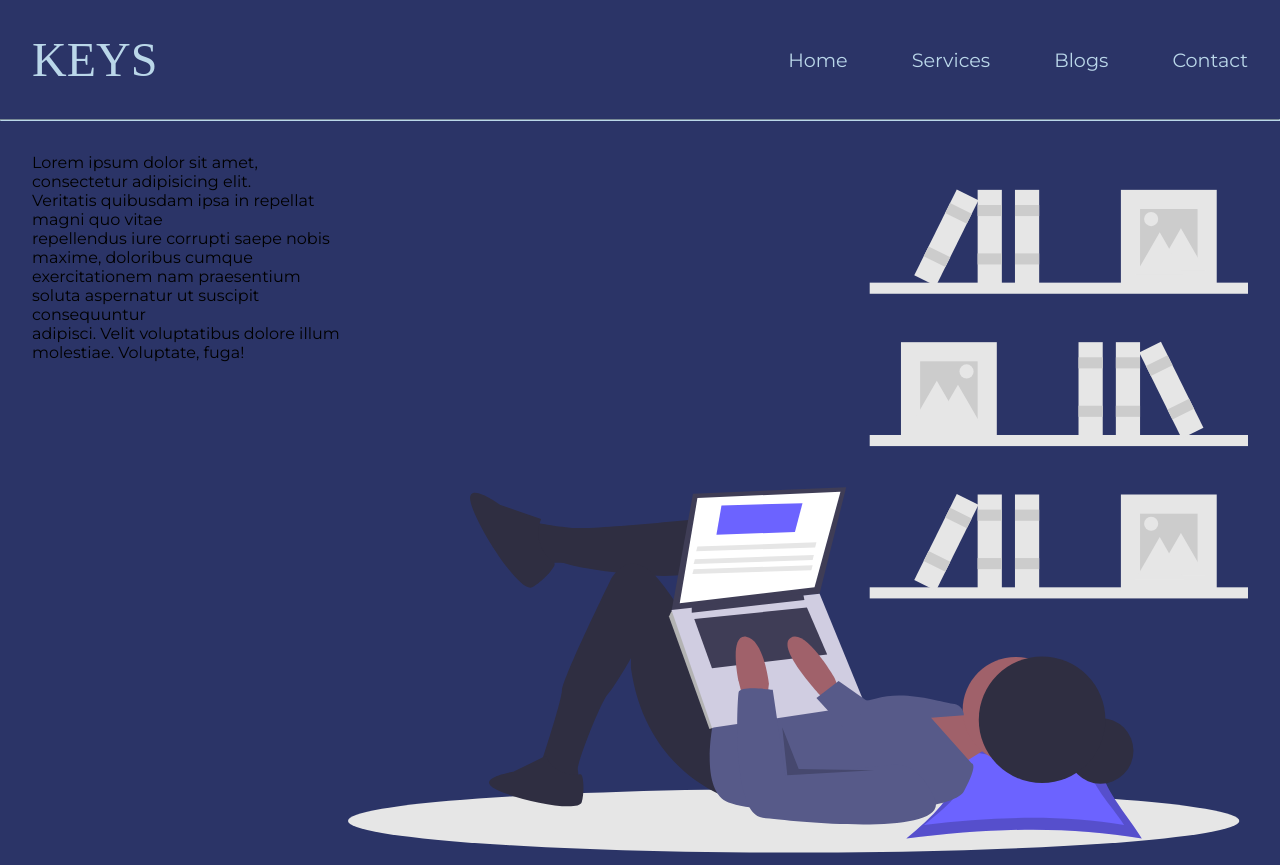
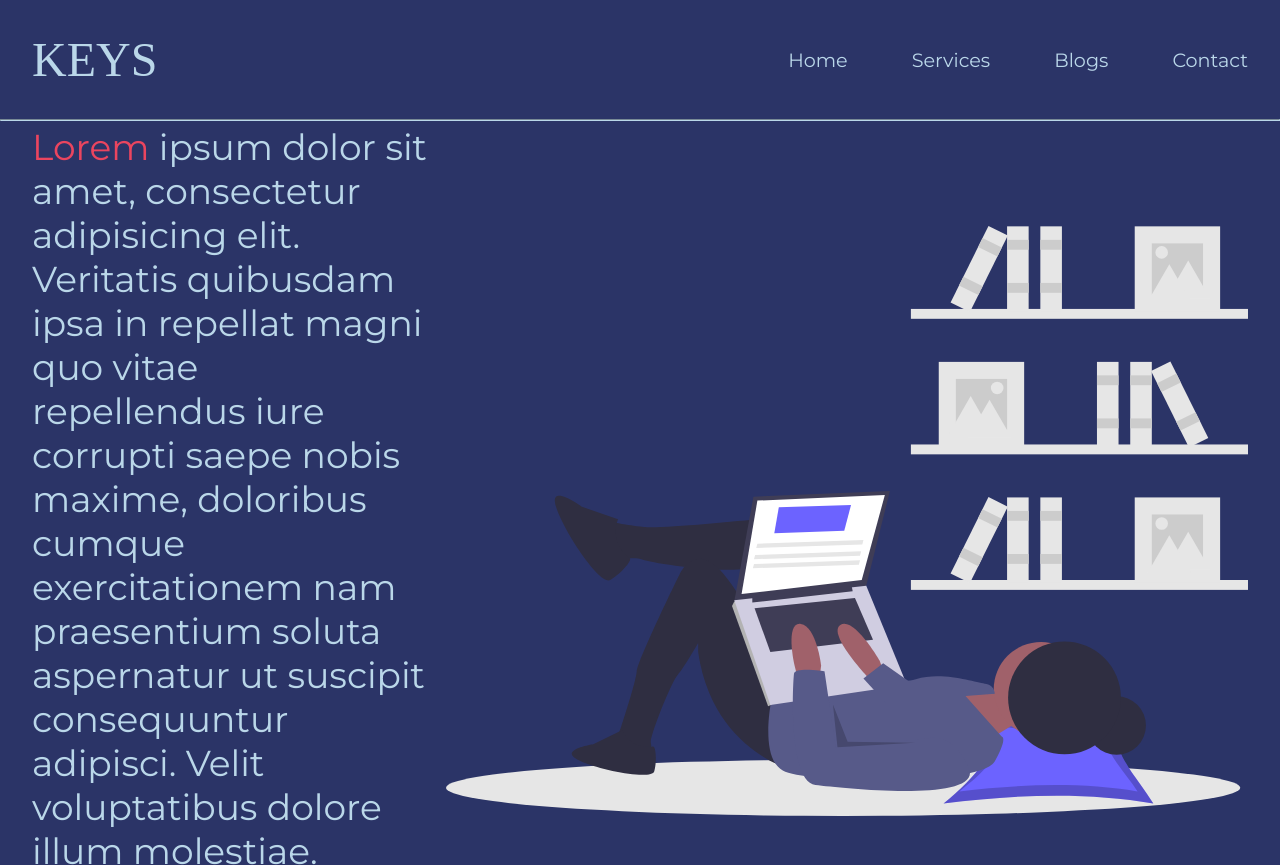
Before and after one commit to PinedaDev/CSS-SASS-Apply-for-Accesible-Website, a website: page index.html in a window 1280 px wide. Shown: the top 865 px of the page. Drawn offline with Linux system fonts and the light colour scheme; a web font is replaced by a local one.

```diff
--- a/index.html
+++ b/index.html
@@ -41,7 +41,7 @@
   <main>
     <div class="hero">
       <p class="hero__text" style="display: inline-block;">
-        Lorem ipsum dolor sit amet, consectetur adipisicing elit. <br>
+        <span class="hero__highlight">Lorem</span> ipsum dolor sit amet, consectetur adipisicing elit. <br>
         Veritatis quibusdam ipsa in repellat magni quo vitae <br>
         repellendus iure corrupti saepe nobis maxime, doloribus cumque <br>
         exercitationem nam praesentium soluta aspernatur ut suscipit consequuntur <br>
--- a/style.scss
+++ b/style.scss
@@ -84,8 +84,21 @@
     }
 }
 
+/*header*/
+
 .hero {
     height: 100vh;
-    display: flex;
     padding: $spacing-normal;
+    color: $secondary-color;
+    @include flex-align();
+
+    &__text {
+        font-size: $text-larger;
+        display: block;
+        max-width: 50%;
+    }
+
+    &__highlight {
+        color: $accents-color;
+    }
 }
```
Also changed, not shown: style.css, 1 other file.
